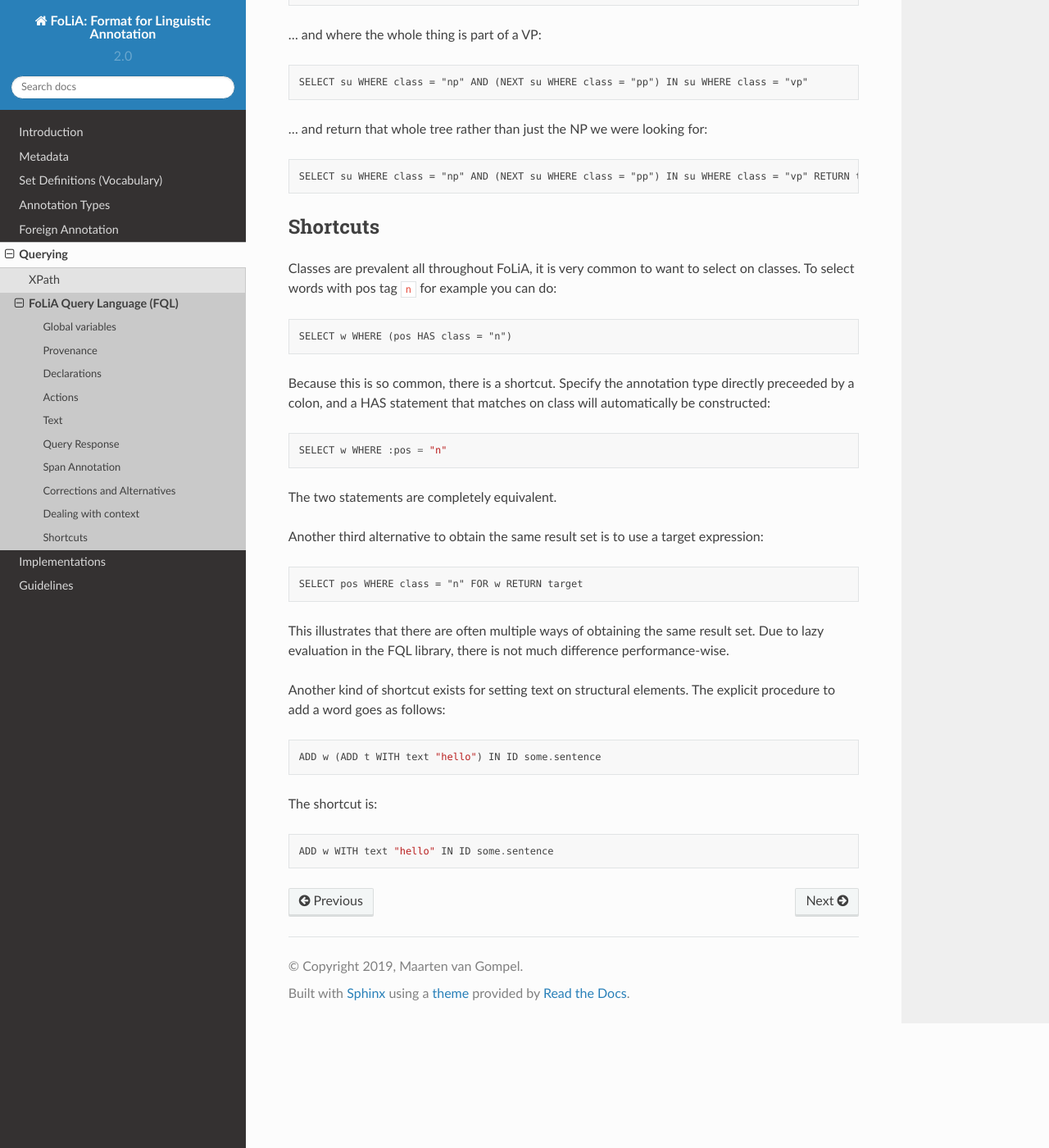
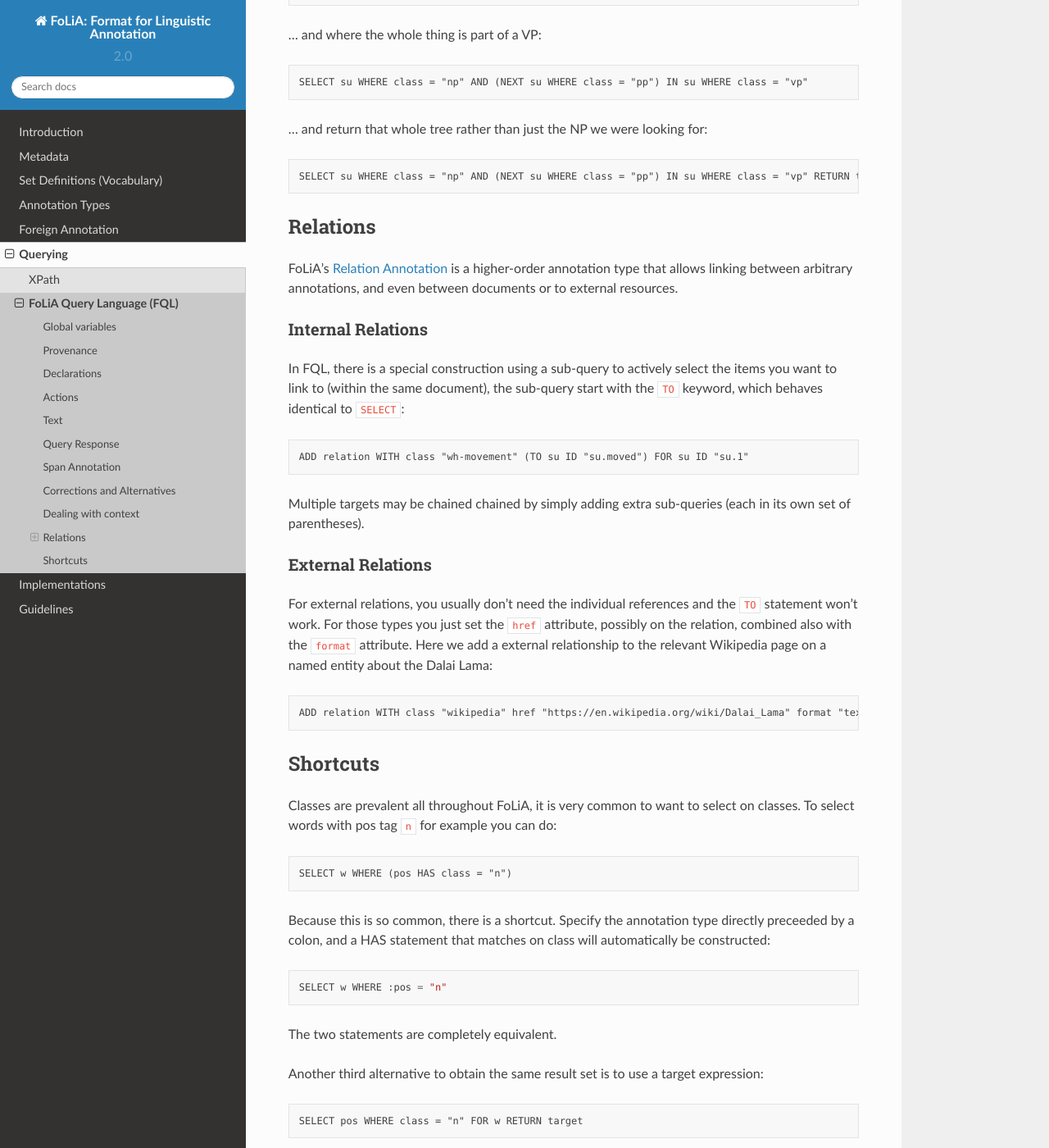
Before and after one commit to proycon/folia, a Sphinx documentation site: the page built from docs/source/fql.rst, in a window 1280 px wide and 1400 px high, scrolled down 15988 px. Shown: the whole window at 82% size. Built offline with Sphinx 7.4.7 and the Read the Docs theme 2.0.0, drawn with Linux system fonts in a browser that asks for light colours; some of the changed text lies outside the part shown.

Commit message:
Added FQL documentation on adding relations (proycon/foliapy#11)

```diff
--- a/docs/source/fql.rst
+++ b/docs/source/fql.rst
@@ -555,7 +555,7 @@ In FQL, this is achieved through substitution, using the action *SUBSTITUTE*::
 
     SUBSTITUTE w WITH text "together" FOR SPAN w WHERE text="to" & w WHERE text="gether"
 
-Subactions are common with SUBSTITUTE, the following is equivalent to the above::
+Sub-queries are common with SUBSTITUTE, the following is equivalent to the above::
 
     SUBSTITUTE w (ADD t WITH text "together") FOR SPAN w WHERE text="to" & w WHERE text="gether"
 
@@ -655,6 +655,31 @@ we want an NP to the left of a PP::
     SELECT su WHERE class = "np" AND (NEXT su WHERE class = "pp") IN su WHERE class = "vp" RETURN target
 
 
+Relations
+-----------
+
+FoLiA's :ref:`relation_annotation` is a higher-order annotation type that allows linking between arbitrary annotations,
+and even between documents or to external resources.
+
+
+Internal Relations
+~~~~~~~~~~~~~~~~~~~~~~
+
+In FQL, there is a special construction using a sub-query to actively select the items you want to link to (within the
+same document), the sub-query start with the ``TO`` keyword, which behaves identical to ``SELECT``::
+
+   ADD relation WITH class "wh-movement" (TO su ID "su.moved") FOR su ID "su.1"
+
+Multiple targets may be chained chained by simply adding extra sub-queries (each in its own set of parentheses).
+
+External Relations
+~~~~~~~~~~~~~~~~~~~~~~
+
+For external relations, you usually don't need the individual references and the ``TO`` statement won't work. For those types you just set the ``href`` attribute, possibly on the relation, combined also with the ``format`` attribute. Here we add a external relationship to the relevant Wikipedia page on a named entity about the Dalai Lama::
+
+   ADD relation WITH class "wikipedia" href "https://en.wikipedia.org/wiki/Dalai_Lama" format "text/html" FOR entity ID "example.p.1.s.1.entity.1"
+
+
 .. _fql_shortcuts:
 
 Shortcuts
```
